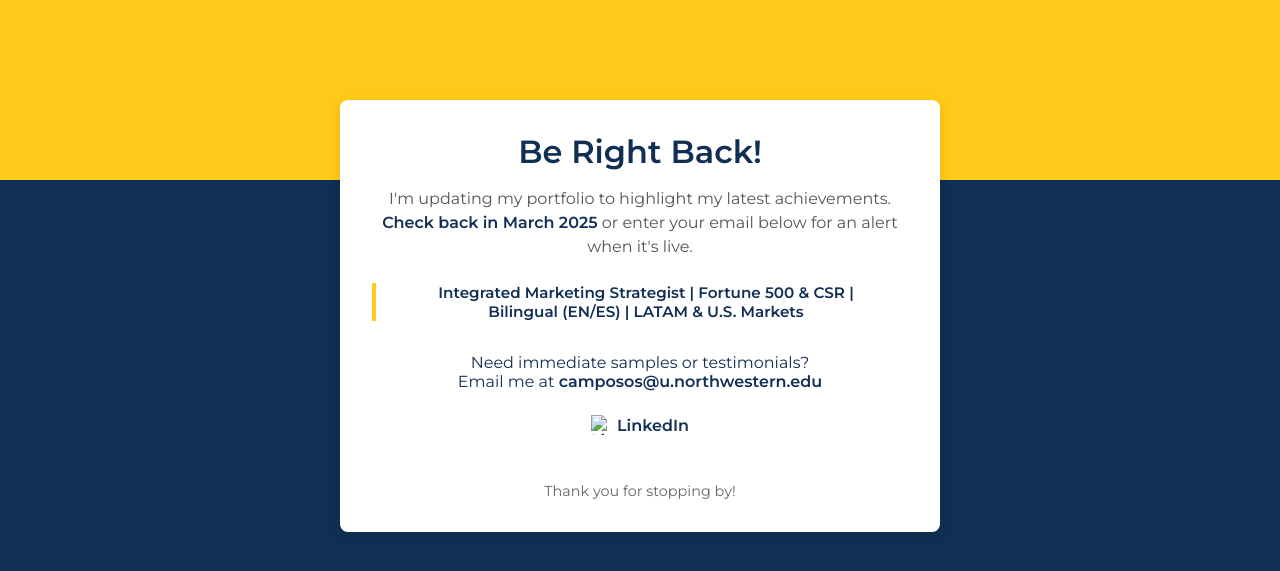
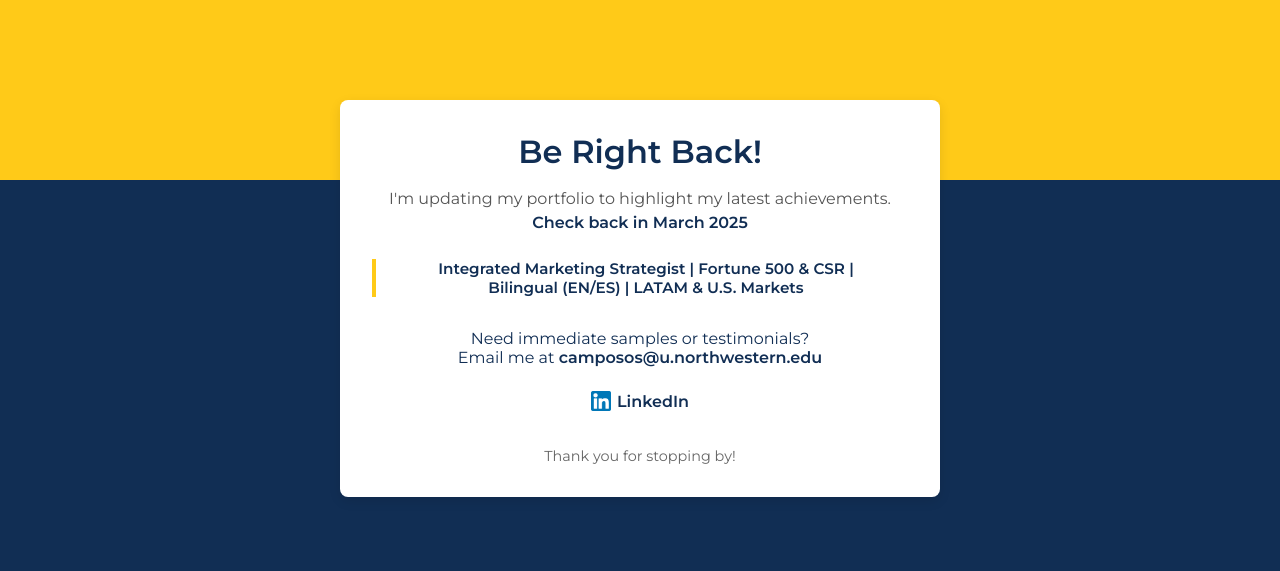
Before and after one commit to parguita/parguita.github.io, a Jekyll site: the page oscar/index.html, which Jekyll copies as it is, in a window 1280 px wide. Shown: the top 571 px of the page. Built offline with Jekyll 4.4.1, drawn with Linux system fonts in a browser that asks for light colours.

Commit message:
Fix comeback copy

```diff
--- a/oscar/index.html
+++ b/oscar/index.html
@@ -202,7 +202,7 @@
     <h1>Be Right Back!</h1>
     <p>
       I'm updating my portfolio to highlight my latest achievements. <br/>
-      <span class="highlight">Check back in March 2025</span> or enter your email below for an alert when it's live.
+      <span class="highlight">Check back in March 2025</span>
     </p>
 
     <div class="expertise">
@@ -217,7 +217,7 @@
 
     <div class="linkedin">
       <a href="https://www.linkedin.com/in/oscar-campos/" target="_blank">
-        <img src="/assets/img/linkedin.png" alt="LinkedIn Icon" />
+        <img src="assets/img/linkedin.png" alt="LinkedIn Icon" />
         LinkedIn
       </a>
     </div>
```
